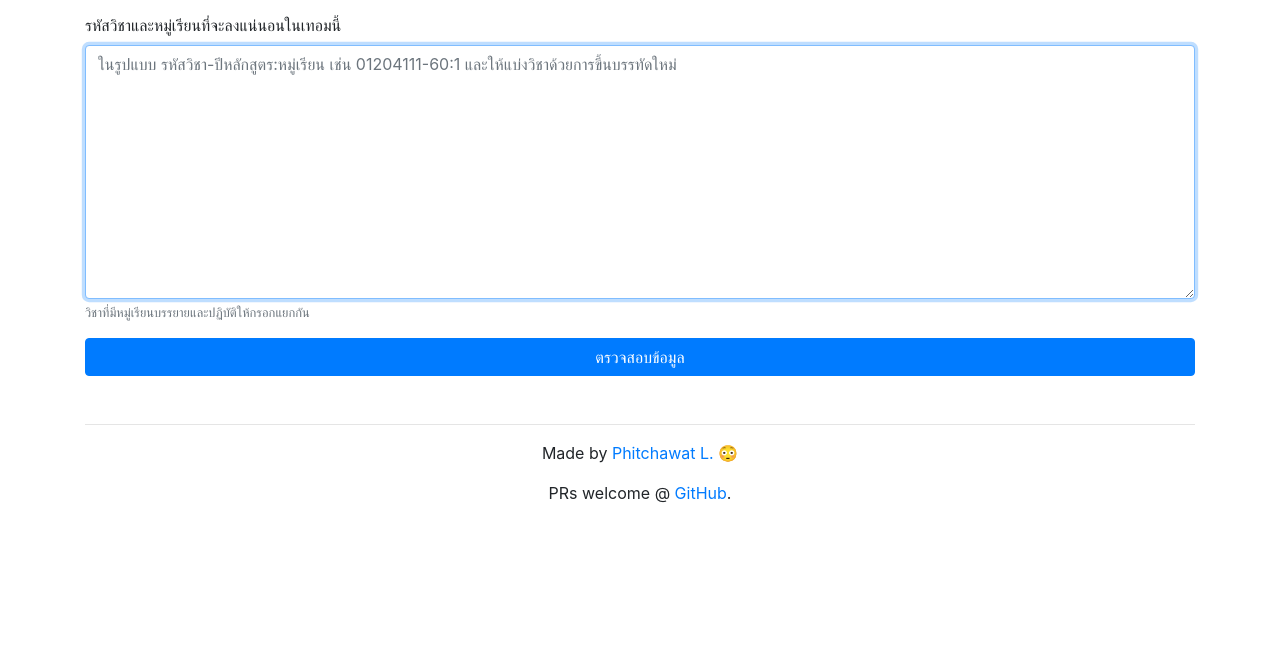
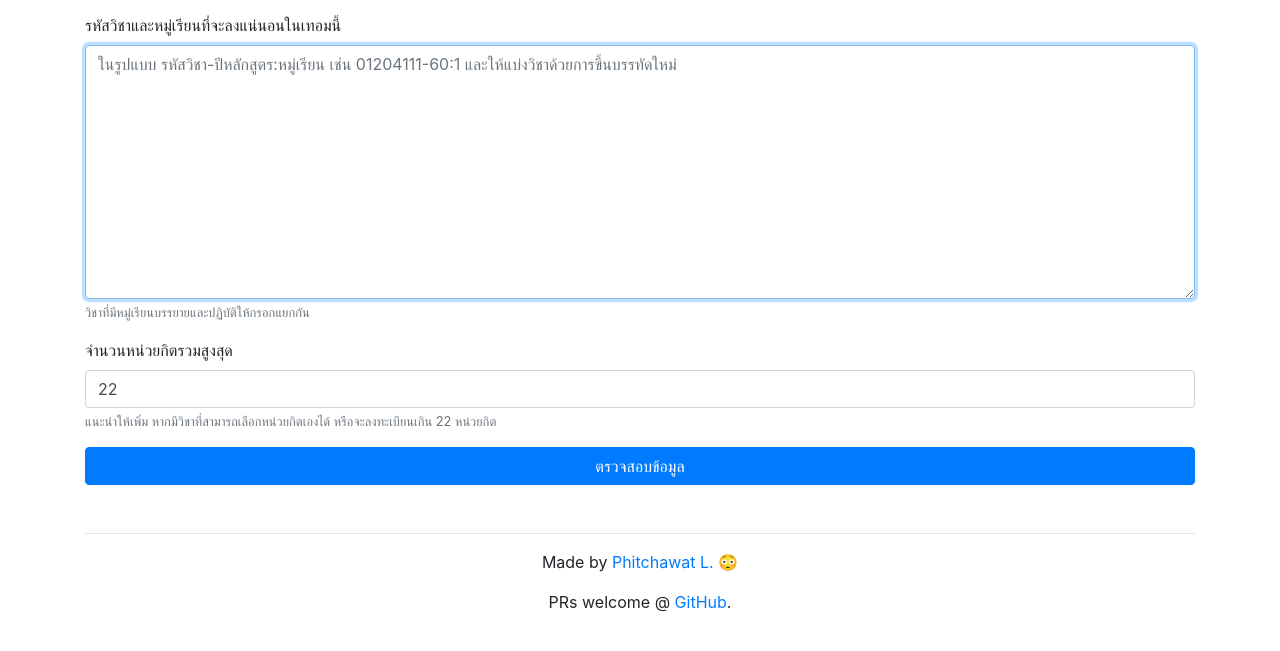
Before and after one commit to Shayennn/KUFillingGood, a plain HTML site: page public/index.html in a window 1280 px wide. Shown: the part 113-764 px from the top of the page. Drawn offline with nearby package versions, Linux system fonts and the light colour scheme; some packages are replaced by stand-ins of ours; a script that the page names is missing.

Commit message:
Choosable maxCredit

```diff
--- a/public/index.html
+++ b/public/index.html
@@ -71,6 +71,21 @@
                         >วิชาที่มีหมู่เรียนบรรยายและปฏิบัติให้กรอกแยกกัน</small
                     >
                 </div>
+                <div class="form-group">
+                    <label for="maxCredit">จำนวนหน่วยกิตรวมสูงสุด</label>
+                    <input
+                        type="number"
+                        min="1"
+                        name="maxCredit"
+                        id="maxCredit"
+                        class="form-control"
+                        value="22"
+                    />
+                    <small id="maxCredit_help" class="form-text text-muted"
+                        >แนะนำให้เพิ่ม หากมีวิชาที่สามารถเลือกหน่วยกิตเองได้
+                        หรือจะลงทะเบียนเกิน 22 หน่วยกิต</small
+                    >
+                </div>
                 <!-- <div class="form-group form-check">
                 <input type="checkbox" class="form-check-input" id="BuuCheckbox" checked />
                 <label class="form-check-label" for="BuuCheckbox">ค้นหาเฉพาะวิชาบูรณาการ</label>
--- a/public/main.js
+++ b/public/main.js
@@ -46,6 +46,7 @@ if (DEBUG) {
 }
 
 function renderMain() {
+    document.getElementById("maxCredit").value = Sess["creditLimit"];
     var ss = document.getElementById("subject_section");
     var sess_sub = window.localStorage.getItem("subjectList");
     if (sess_sub !== null && ss !== null) {
@@ -60,6 +61,7 @@ async function btnAction() {
     btn.classList.add("disabled");
     btn.setAttribute("disabled", "disabled");
     btn.innerText = "กำลังตรวจสอบ";
+    Sess["creditLimit"] = parseInt(document.getElementById("maxCredit").value);
     await parseSubject();
     await loadBuu();
     await loadSubject()
```
